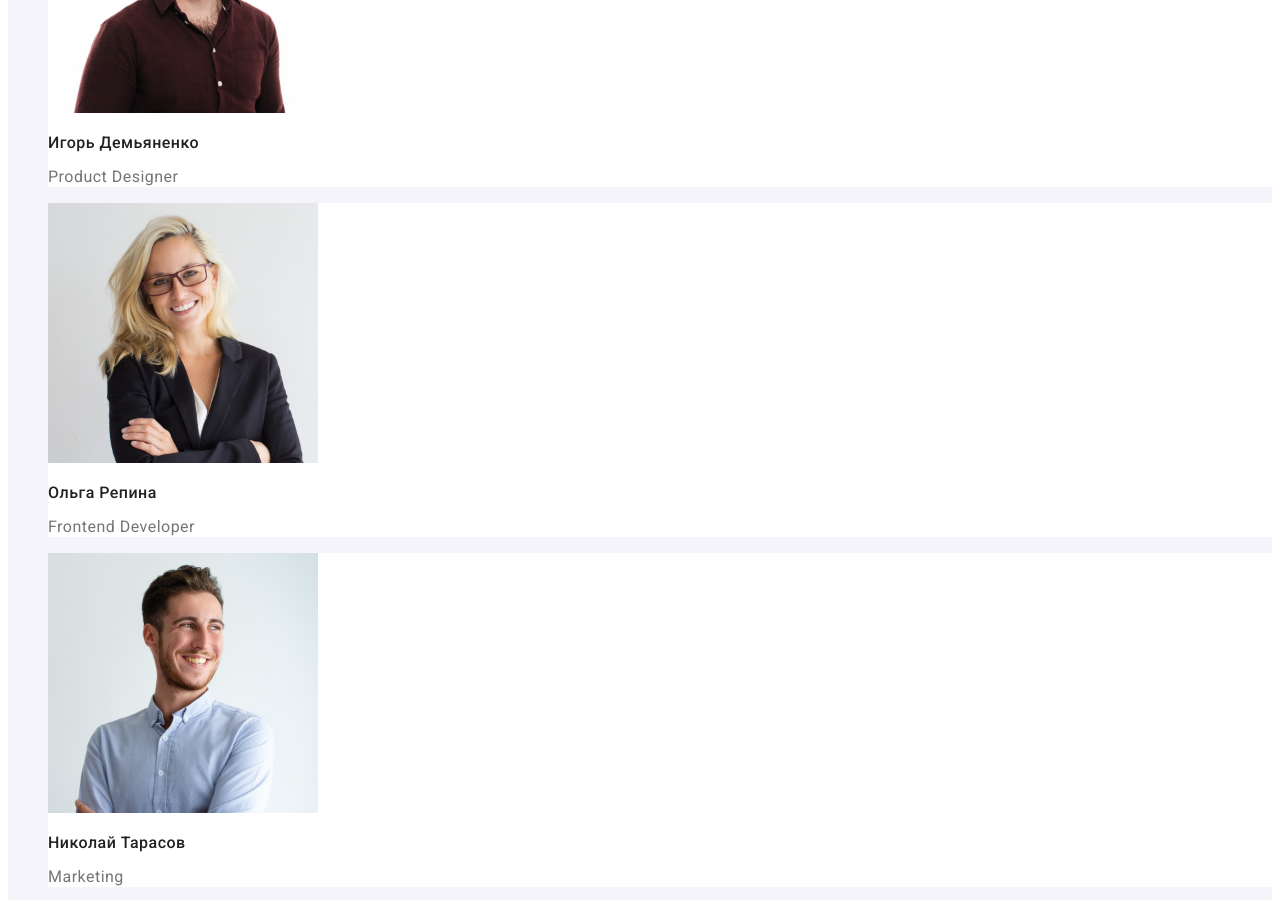
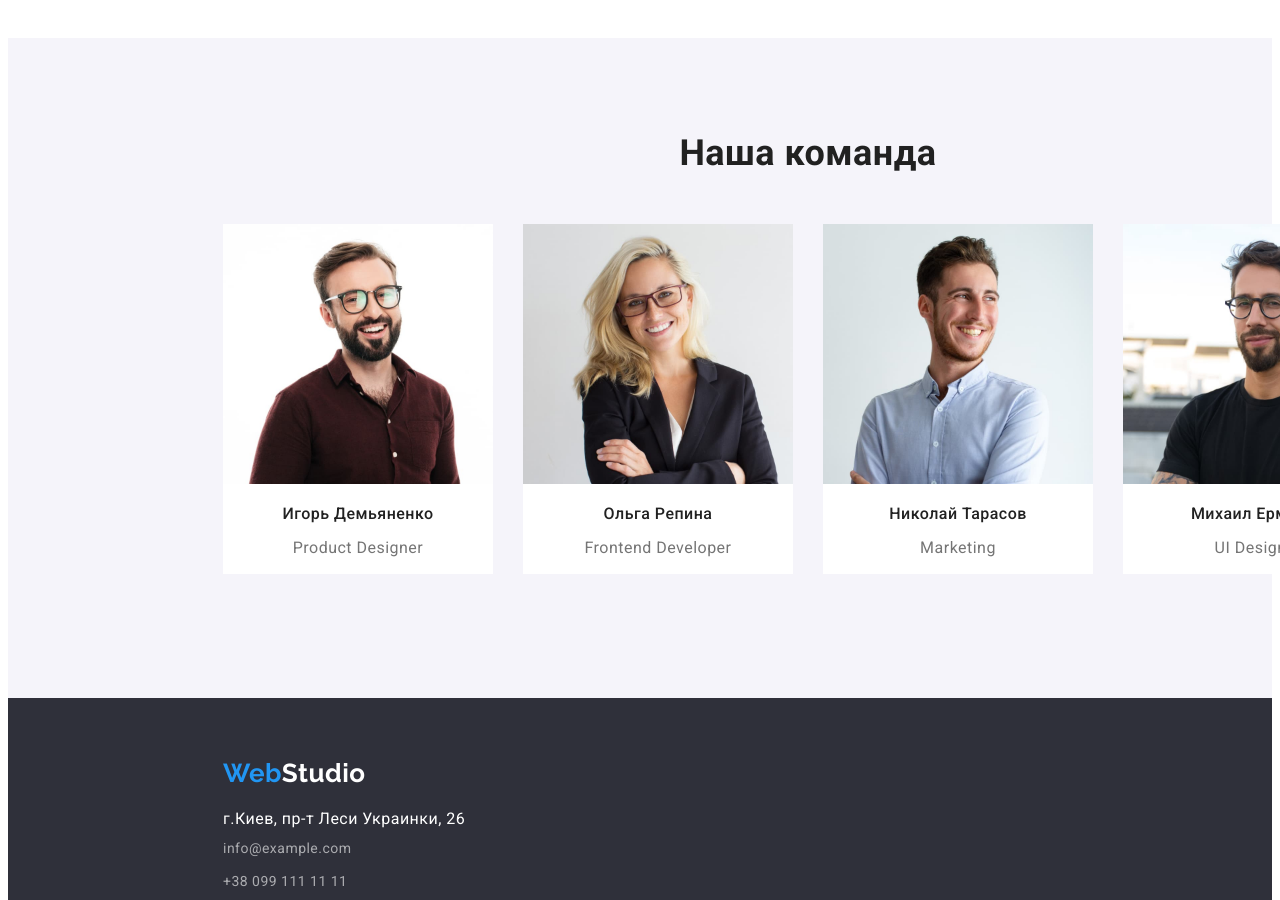
Before and after one commit to Yevgen1984/goit-markup-hw-03, a plain HTML site: page index.html in a window 1280 px wide. Shown: the part 1460-2360 px from the top of the page. Drawn offline with Linux system fonts and the light colour scheme.

Commit message:
studio HW3 (update 07.07.2022)

```diff
--- a/css/styles.css
+++ b/css/styles.css
@@ -202,9 +202,10 @@
 
     .features {
       display: flex;
-      width: 1200px;
+      width: 1170px;
       margin-left: 215px;
       margin-right: 215px;
+      margin-top: 94px;
       border: 3px solid var(--accent-color);
       padding-left: 0;
       padding-right: 0;
@@ -231,35 +232,70 @@
       margin-right: 30px;
       }
 
-    /*.feature-item .item + .item,
-    .feature-item .item + .item {
-      margin-left: 30px;
-    }*/
 
     /*work*/
 
+    .work {
+      margin-top: 94px;
+    }
+
     .section-title {
+      width: 376px;
+      margin-left: 612px;
       font-size: 36px;
       line-height: 1.17;
       text-align: center;
+      margin-bottom: 50px;
     }
 
     .work-items {
+        width: 1170px;
         display: flex;
         margin-left: 215px;
+        padding-left: 0;
+        margin-right: 0;
       }
 
+
      .work-item {
-        margin-left: 30px;
+       flex-basis: calc((100% - 60px) / 3);
+       margin-bottom: 30px;
+       margin-right: 30px;
      }
 
     /*team*/
+
+     .team {
+      margin-top: 94px;
+      }
+
+      .team .section-title {
+        margin-bottom: 50px;
+        margin-top: 94px;
+        padding-top: 94px;
+      }
+
+     .team-members {
+      display: flex;
+      width: 1170px;
+      align-items: center;
+      align-content: center;
+      margin-left: 215px;
+      padding-left: 0;
+      padding-bottom: 94px;
+      margin-bottom: 0;
+      margin-top: 0;
+     }
 
     .team {
       background-color:var(--section-background-color);
         }
 
     .team-member {
+        flex-basis: calc((100% - 90px) / 4);
+        margin-bottom: 30px;
+        margin-right: 30px;
+        align-items:center;
         background-color: var(--primary-background-color);
      }
 
@@ -268,21 +304,44 @@
     font-weight: 500;
     font-size: 16px;
     line-height: 1.19;
-    align-items: center
+
+    }
+
+    .team-name, .team-position{
+      text-align: center;
     }
 
     .team-position {
     color: var(--contact-text-color);
     font-size: 16px;
     line-height: 1.17;
-    align-items: center;
      }
 
     /*footer*/
 
+
     .site-basement {
+    margin-top: 0;
+    margin-bottom: 0;
+    padding-left: 215px;
+    padding-bottom: 60px;
     background-color: var(--secondary-background-color);
     }
+
+    .site-basement .logo {
+      display: inline-block;
+      padding-top: 60px;
+      padding-bottom: 20px;
+    }
+
+  .site-basement .link {
+    display: inline-block;
+    }
+
+    .site-basement .item {
+      margin-bottom: 9px;
+    }
+
 
     .site-basement .studio,
     .site-basement .link,
--- a/index.html
+++ b/index.html
@@ -121,9 +121,9 @@
         <footer class="basement">
         <ul class="site-basement">
         <li><a href="./index.html" class="logo"><span class="web">Web</span><span class="studio">Studio</span></a></li>
-        <li><address class="address">г.Киев, пр-т Леси Украинки, 26</address></li>
-        <li><a href="" class="link mail">info@example.com</a></li>
-        <li><a href="" class="link tel">+38 099 111 11 11</a></li>
+        <li class="item"><address class="address">г.Киев, пр-т Леси Украинки, 26</address></li>
+        <li class="item"><a href="" class="link mail">info@example.com</a></li>
+        <li class="item"><a href="" class="link tel">+38 099 111 11 11</a></li>
         </ul>
         </footer>
         </body>
```
Lines whose indentation alone changed are shown as unchanged.
